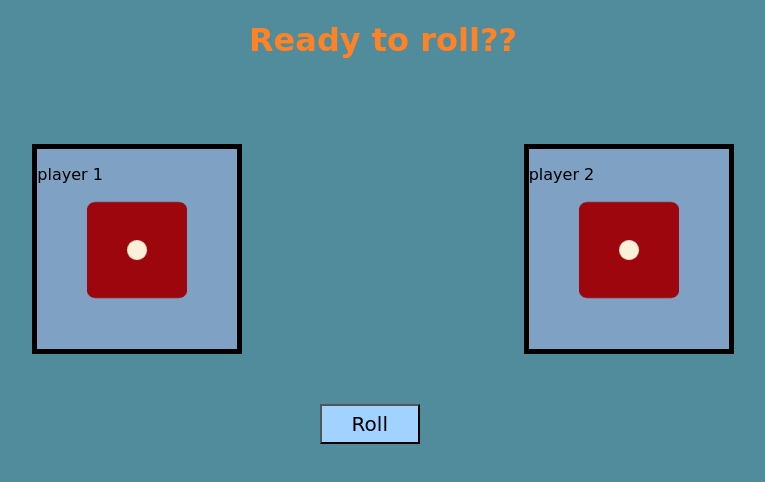
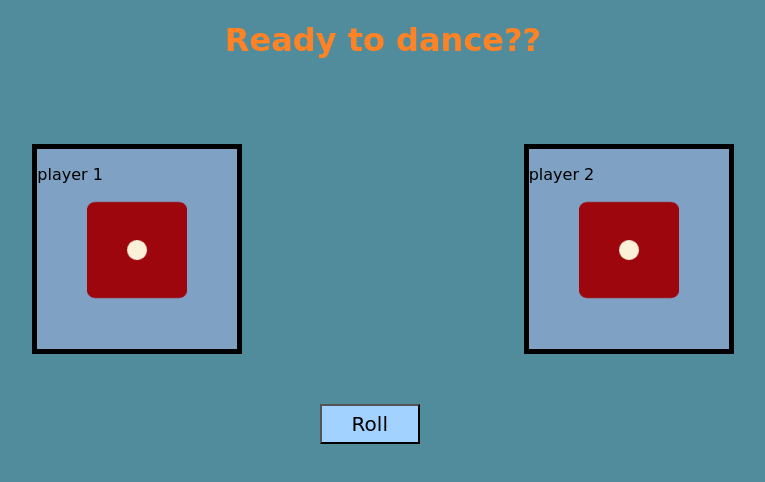
Before and after one commit to Rithish-shetty/dice_game, a plain HTML site: page Dicee gamee/index.html in a window 1280 px wide. Shown: the whole page, without its empty margins (257-1022 px from the left). Drawn offline with Linux system fonts and the light colour scheme; a web font is replaced by a local one.

Commit message:
Update index.html

```diff
--- a/Dicee gamee/index.html
+++ b/Dicee gamee/index.html
@@ -11,7 +11,7 @@
 </head>
 <body>
 
-    <h1 class="refresh">Ready to roll??</h1>
+    <h1 class="refresh">Ready to dance??</h1>
 
     <div class="container">
 
```
